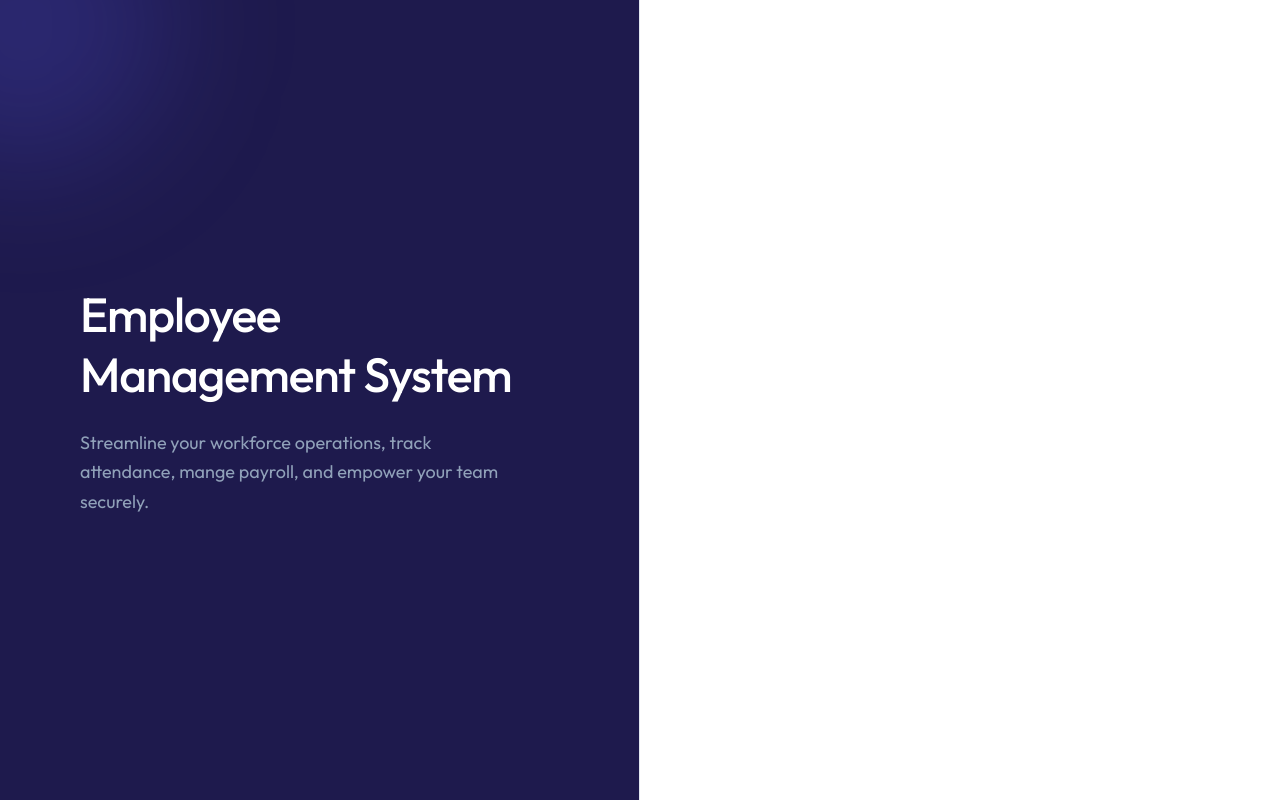
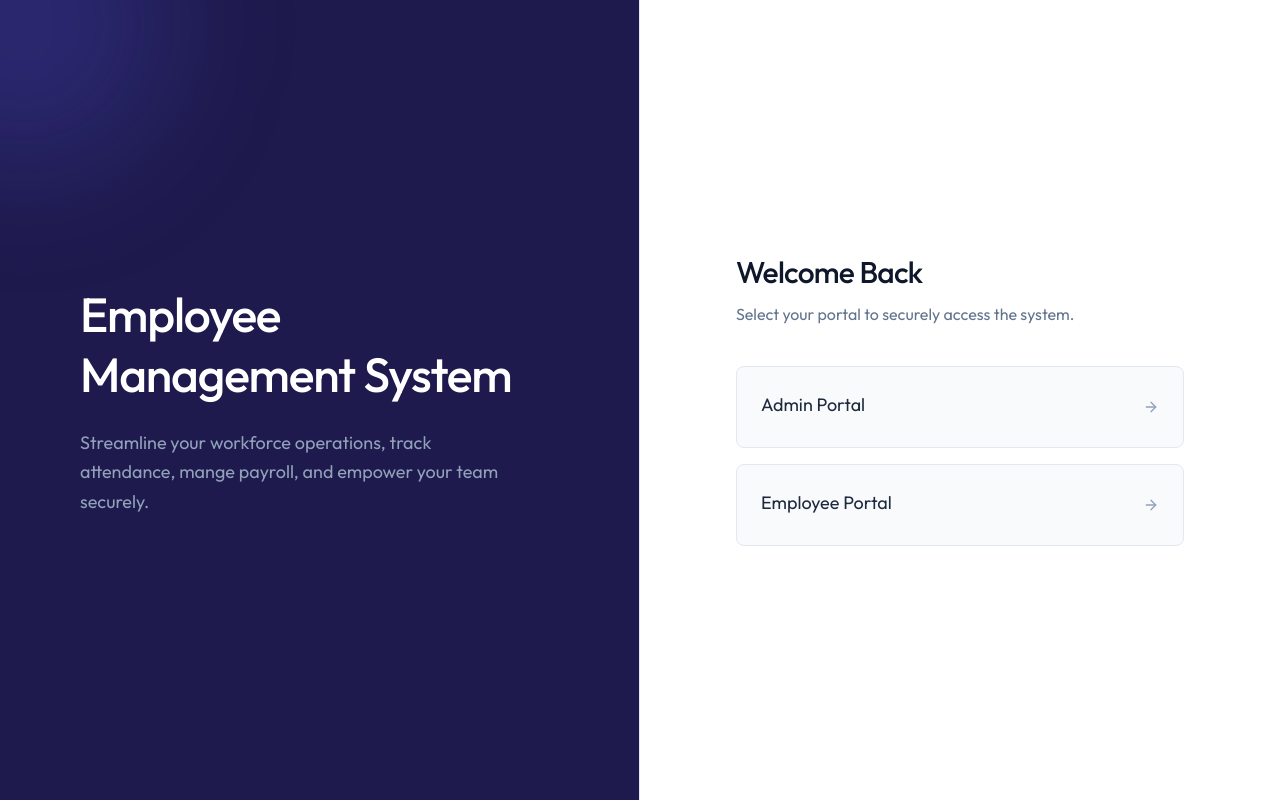
Before and after one commit to sheaf-hassan/employee_management_system, a React (Vite) app in the folder client/: page /login in a window 1280 px wide. Built offline with nearby package versions, Linux system fonts and the light colour scheme.

Commit message:
create login-right-side

```diff
--- a/client/src/pages/LoginLanding.jsx
+++ b/client/src/pages/LoginLanding.jsx
@@ -1,9 +1,55 @@
+import { ArrowRightIcon, ShieldIcon, UserIcon } from "lucide-react"
 import LoginLeftSide from "../components/LoginLeftSide"
+import { Link } from "react-router-dom"
 
 const LoginLanding = () => {
+
+  const portalOptions = [
+    {
+      to: "/login/admin",
+      title: "Admin Portal",
+      description: "Manage employees, departments, payroll, and system configurations.",
+      icon: ShieldIcon
+    },
+    {
+      to: "/login/employee",
+      title: "Employee Portal",
+      description: "View your profile, track attendance, request time off, and access payslips.",
+      icon: UserIcon
+    }
+  ]
+
   return (
     <div className="min-h-screen flex flex-col md:flex-row">
         <LoginLeftSide />
+
+        <div className="w-full md:w-1/2 flex flex-col items-center justify-center p-6 sm:p-12 lg:-p-6 relative overflow-y-auto min-h-screen">
+
+        <div className="w-full max-w-md animate-fade-in relative z-10">
+
+            {/* Header */}
+            <div className="mb-10 text-center md:text-left">
+              <h2 className="text-3xl font-medium text-slate-900 tracking-tight mb-3">Welcome Back</h2>
+              <p className="text-slate-500">Select your portal to securely access the system.</p>
+            </div>
+
+            {/* Portals List */}
+            <div className="space-y-4">
+                {portalOptions.map((portal)=>(
+                  <Link key={portal.to} to={portal.to}
+                  className="group block bg-slate-50 border border-slate-200 rounded-lg p-5 sm:p-6 transition-all duration-300 hover:border-indigo-400 hover:bg-indigo-50"
+                  >
+                  <div className="relative z-10 flex items-center justify-between gap-4 sm:gap-5">
+                    <h3 className="text-lg text-slate-800 group-hover:text-indigo-600 mb-1 transition-colors">{portal.title}</h3>
+                    <ArrowRightIcon className="w-4 h-4 text-slate-400 group-hover:text-indigo-600 group-hover:translate-x-1 transition-all duration-300"/>
+                  </div>
+                  </Link>
+                ))}
+            </div>
+            {/* Footer */}
+        </div>
+
+        </div>
     </div>
   )
 }
```
